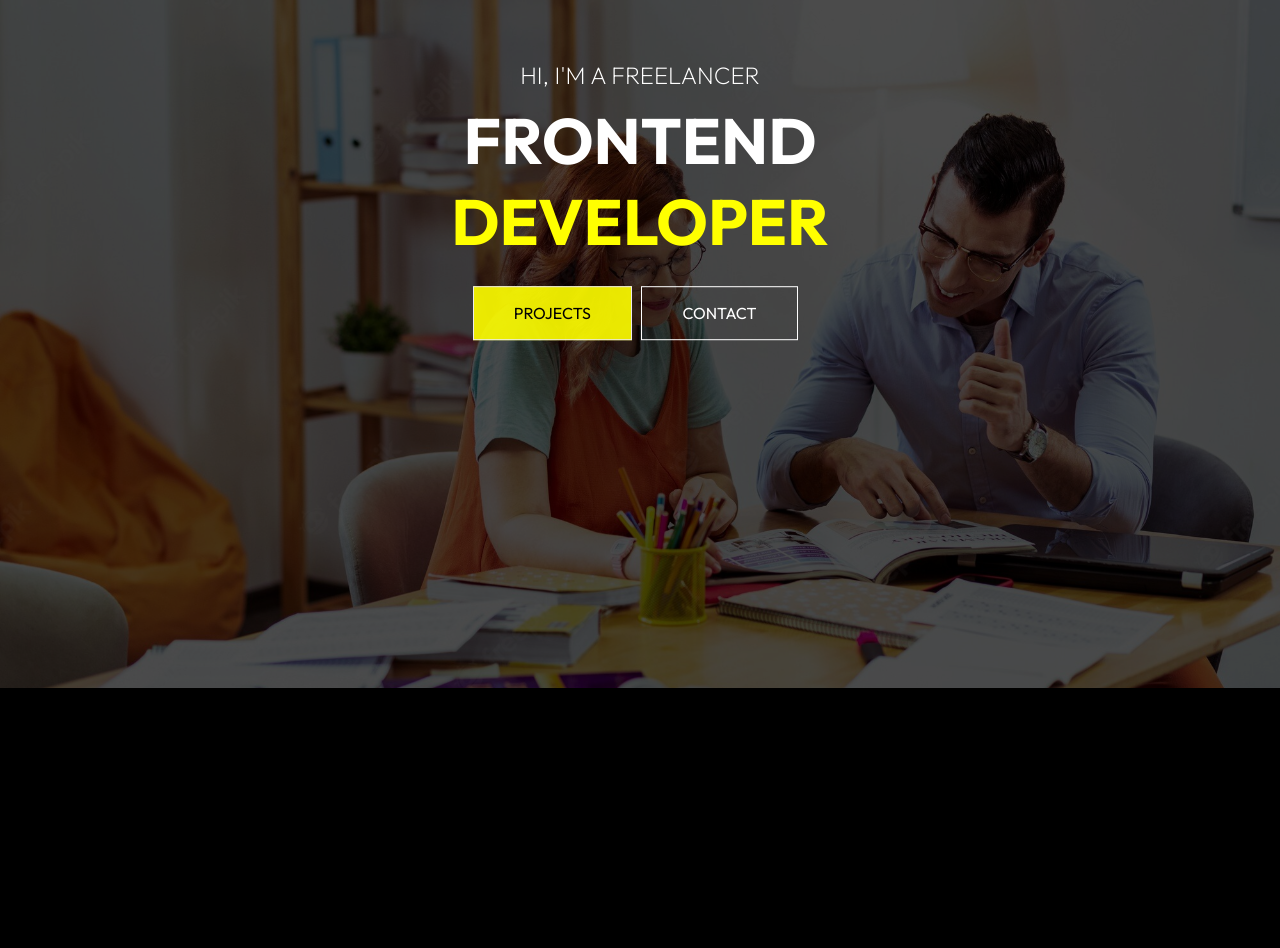
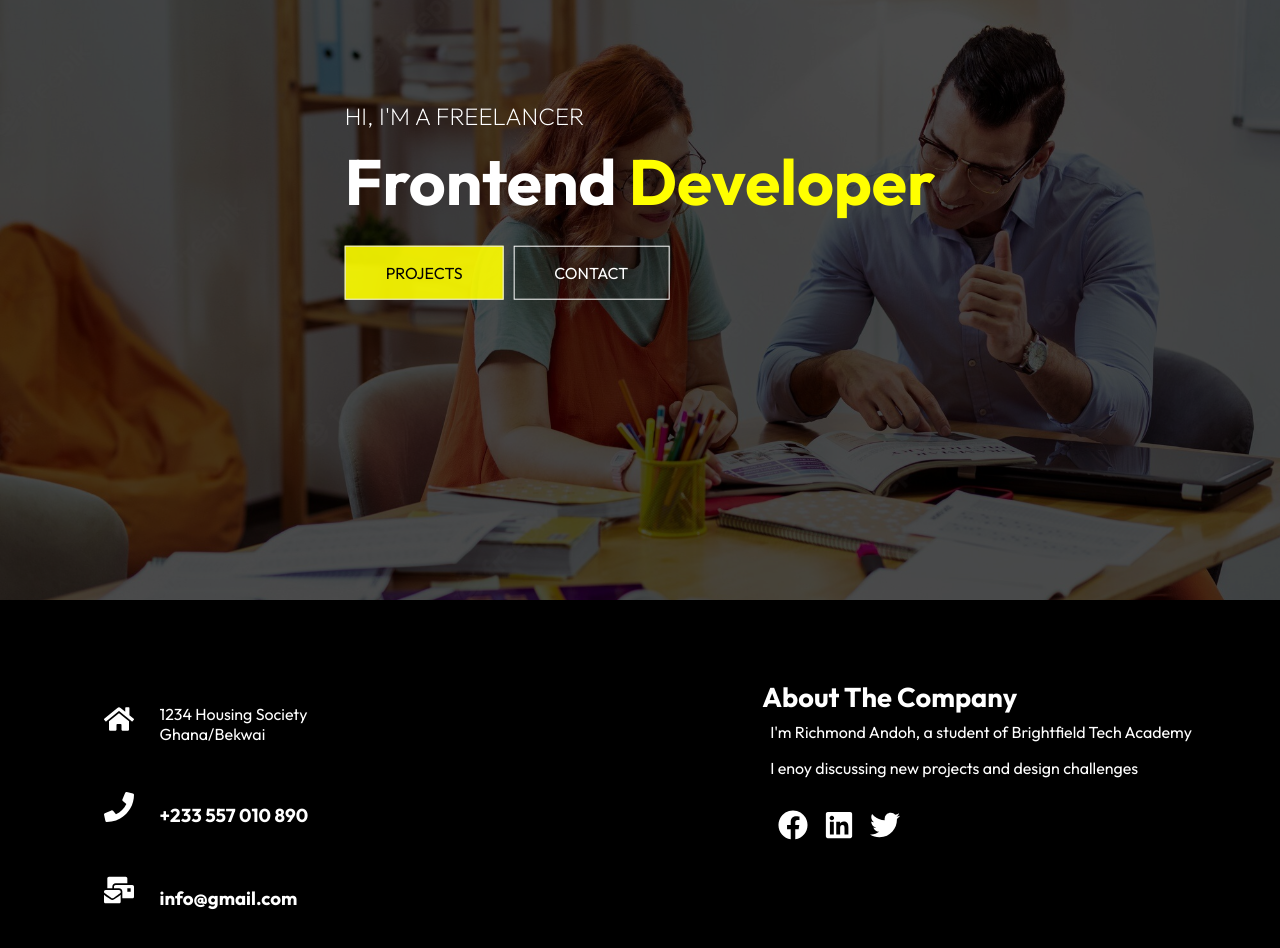
Before and after one commit to Richmond-Andoh/my-porfolio, a React (Create React App) app: page / in a window 1280 px wide. Shown: the part 200-1148 px from the top of the page. Before the commit the page ends 892 px from the top, so only its background shows below. Built offline with nearby package versions, Linux system fonts and the light colour scheme.

Commit message:
new changes

```diff
--- a/package.json
+++ b/package.json
@@ -9,6 +9,7 @@
     "react": "^18.2.0",
     "react-dom": "^18.2.0",
     "react-icons": "^4.6.0",
+    "react-lorem-ipsum": "^1.4.10",
     "react-router-dom": "^6.4.2",
     "react-scripts": "5.0.1",
     "web-vitals": "^2.1.4"
--- /dev/null
+++ b/src/components/Footer.js
@@ -0,0 +1,51 @@
+import "./FooterStyle.css";
+import { FaHome } from "react-icons/fa";
+import { FaPhone } from "react-icons/fa";
+import { FaMailBulk } from "react-icons/fa";
+import { FaFacebook } from "react-icons/fa";
+import { FaLinkedin } from "react-icons/fa";
+import { FaTwitter } from "react-icons/fa";
+const Footer = () => {
+    return (
+        <div className="footer">
+            <div className="footer-content">
+                <div className="left-content">
+                    <div className="location">
+                      <div className="home">
+                            <FaHome size={30} style={{color: "white"}}/>
+                            <div>
+                                <p>1234 Housing Society</p>
+                                <p>Ghana/Bekwai</p>
+                            </div>
+                      </div>
+                        <div className="phone">
+                            <h3>
+                                <FaPhone size={30} style={{color: "white"}}/>
+                                <span>+233 557 010 890</span>
+                            </h3>
+                        </div>
+                        <div className="mail">
+                            <h3>
+                                <FaMailBulk size={30} style={{color: "white"}}/>
+                                <span>info@gmail.com</span>
+                            </h3>
+                        </div>
+                    </div>
+                </div>
+                <div className="right-content">
+                    <h3>About The Company</h3>
+                    <p>I'm Richmond Andoh, a student of Brightfield Tech Academy</p>
+                    <p>I enoy discussing new projects and design challenges</p>
+                    <div className="media-icons">
+                        <FaFacebook className="facebook" size={30} style={{color: "white"}}/>
+                        <FaLinkedin className="linkedin" size={30} style={{color: "white"}}/>
+                        <FaTwitter className="twitter" size={30} style={{color: "white"}}/>
+                    </div>
+                </div>
+            </div>
+
+        </div>
+    )
+}
+
+export default Footer;
--- /dev/null
+++ b/src/components/FooterStyle.css
@@ -0,0 +1,66 @@
+.footer {
+    padding: 5rem;
+}
+
+.footer-content {
+    display: flex;
+    justify-content: space-between;
+}
+
+.footer-content .home {
+    display: flex;
+    padding: 1.5rem;
+}
+.footer-content .home div{
+    margin-left: 1.6rem;
+}
+
+.footer-content .phone {
+    padding: 1.5rem;
+}
+
+.footer-content .mail {
+    padding: 1.5rem;
+}
+.footer-content .phone span{
+    margin-left: 1.6rem;
+}
+.footer-content .mail span{
+    margin-left: 1.6rem;
+}
+
+.right-content h3{
+  font-size: 1.7rem;
+}
+
+.right-content p{
+    font-size: 1rem;
+    padding: 0.5rem;
+  }
+
+  .right-content .media-icons {
+    padding: 1rem;
+  }
+
+  .right-content .media-icons .facebook {
+   margin-bottom: 0.5rem;
+   margin-right: 0.5rem;
+  }
+
+  .right-content .media-icons .twitter{
+    margin: 0.5rem;
+  }
+  .right-content .media-icons .linkedin {
+    margin: 0.5rem;
+  }
+
+  @media screen and (max-width: 850px) {
+    .footer-content {
+        flex-direction: column;
+    }
+
+    .left-content {
+        margin-bottom: 3rem;
+        flex-wrap: nowrap;
+    }
+  }
--- a/src/components/HeroSession.js
+++ b/src/components/HeroSession.js
@@ -7,8 +7,9 @@ const HeroSession = () => {
                <img className="Intro-Image" src={BackgroundIntroImg} alt="IntroImg"/>
             </div>
             <div className="content">
-                <p>HI, I'M A FREELANCER</p>
-                <h1>FRONTEND <span style={{color: "yellow"}}>DEVELOPER</span> </h1>
+                <p>Hi, I'm a Freelancer</p>
+                <h1>Frontend <span style={{color: "yellow"}}>Developer</span> </h1>
+                <div className="buttons">
                     <a href="/project">
                         <button className="btn-warning" type="button">PROJECTS</button>
                     </a>
@@ -17,6 +18,7 @@ const HeroSession = () => {
                     </a>
                 </div>
             </div>
+        </div>
     )
 }
 
--- a/src/components/HeroSessionStyle.css
+++ b/src/components/HeroSessionStyle.css
@@ -63,7 +63,6 @@
    transform: translate(-50%, -50%);
    top: 50%;
    left: 50%;
-   text-align: center;
 }
 
 .content h1 {
@@ -76,3 +75,10 @@
     font-weight: 200;
     text-transform: uppercase;
 }
+
+@media screen and (max-width: 890px) {
+    .buttons {
+        display: flex;
+
+    }
+}
--- a/src/components/Navbar.js
+++ b/src/components/Navbar.js
@@ -7,9 +7,17 @@ const Navbar = () => {
  const [click, setClick] = useState(false)
  const clickHandler = () => setClick(!click)
 
-
+ const [color, setColor] = useState(false)
+ const changeColor = () => {
+   if(window.scrollY >= 1) {
+       setColor(true)
+   } else{
+    setColor(false)
+   }
+ }
+window.addEventListener("scroll", changeColor)
     return (
-            <div className="header">
+            <div className={color ? "header header-background" : "header"}>
                 <a href="/">
                    <h1>Portfolio</h1>
                 </a>
--- a/src/components/NavbarStyle.css
+++ b/src/components/NavbarStyle.css
@@ -3,6 +3,14 @@
     justify-content: space-between;
     align-items: center;
     padding: 1.5rem;
+    width: 100%;
+    height: 95px;
+    position: fixed;
+    z-index: 10;
+}
+.header-background{
+    background: rgba(0, 0, 0, 0.89);
+    transition: 0.8s;
 }
 .header a {
     text-decoration: none;
@@ -10,6 +18,7 @@
 .nav-links {
     display: flex;
     list-style-type: none;
+    opacity: 0.9;
 }
 
 .nav-link {
--- a/src/routes/Home.js
+++ b/src/routes/Home.js
@@ -1,11 +1,13 @@
 import React from "react";
+import Footer from "../components/Footer";
 import HeroSession from "../components/HeroSession";
-import Navbar from "../components/Navbar"
+import Navbar from "../components/Navbar";
 const Home = () => {
     return(
         <div>
             <Navbar />
             <HeroSession />
+            <Footer />
         </div>
     )
 
```
Also changed, not shown: 1 other file (tests, documents, lock files or other folders). Lines whose indentation alone changed are shown as unchanged.
